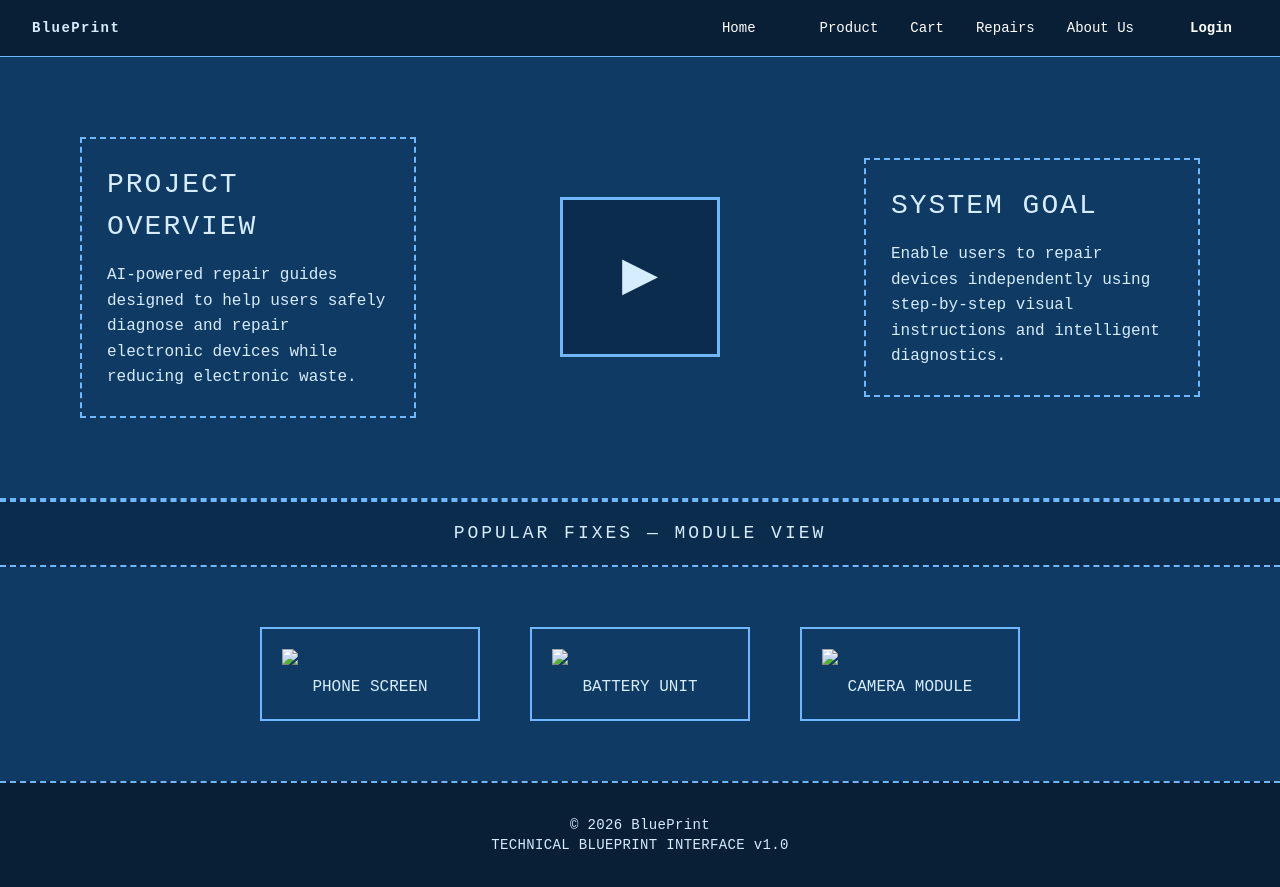
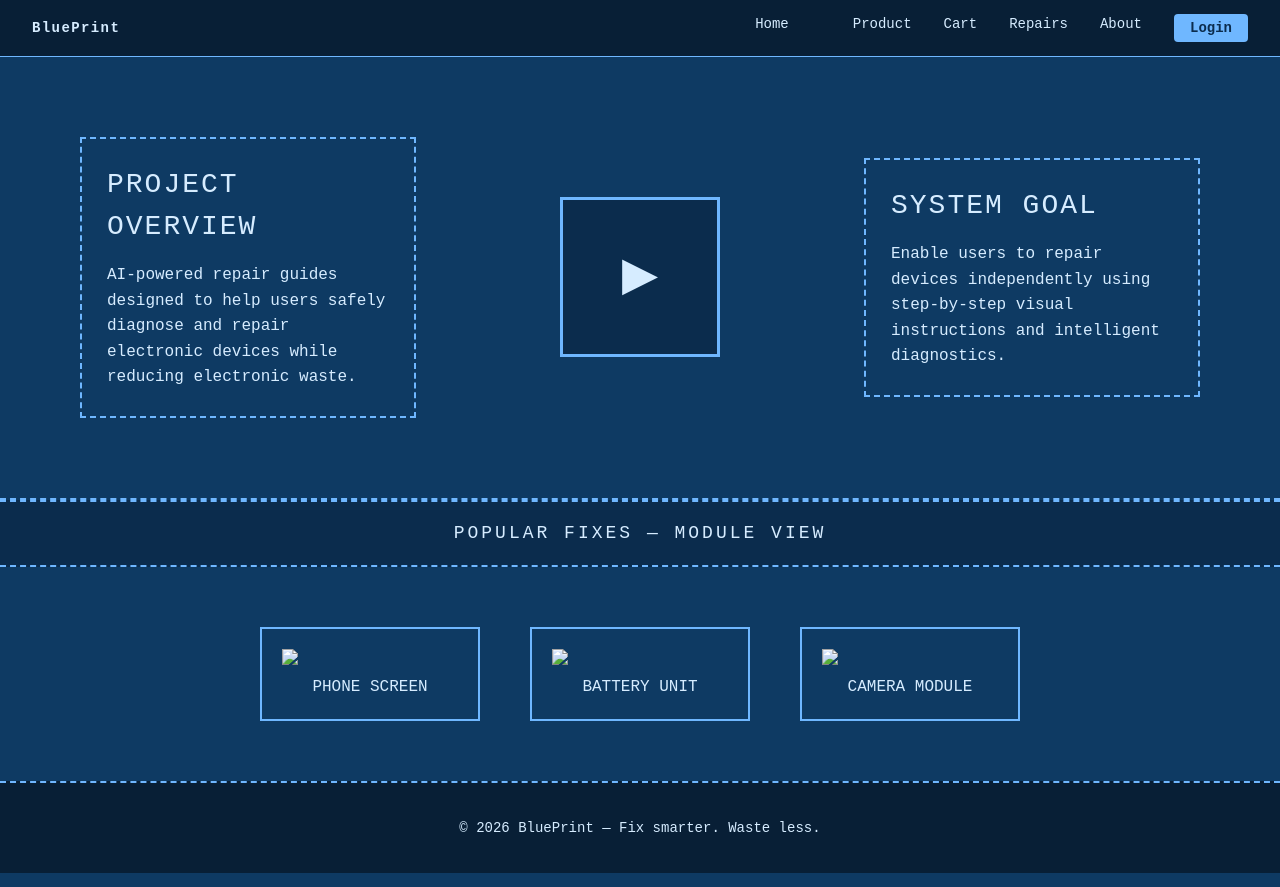
Before and after one commit to Brooklyn-STEAM/10053-Empowering-Self-Repair-of-Electronic-Devices-With-Artificial-Intelligence, a Flask app: page / in a window 1280 px wide. Run offline with Flask 3, Linux system fonts and the light colour scheme; some libraries are stand-ins or nearby versions.

Commit message:
About us + footer (#12)
* homepage and navbar

* added title

* title

* homepage+Navbar fixes

* hp fix and navbar

* Navbar

* navbar fixs

* About us page + footer added

* fixes

---------

Co-authored-by: Jayson Ramirez <jramierz@brooklynsteamcenter.or>

```diff
--- a/templates/components/navbar.html.jinja
+++ b/templates/components/navbar.html.jinja
@@ -8,54 +8,18 @@
       </div>
 
       <!-- Links -->
-      <div class="flex space-x-8 text-sm items-center">
-        <a href="/" class="relative text-white hover:text-[#6fb7ff] transition-all duration-300">
-          Home
-          <span class="absolute left-0 -bottom-1 w-0 h-0.5 bg-[#6fb7ff] transition-all duration-300 group-hover:w-full"></span>
+      <div class="flex space-x-8 text-sm">
+        <a href="/" class="hover:text-[#6fb7ff] transition">Home</a>
+        <a href="/browse" class="hover:text-[#6fb7ff] transition">Product</a>
+        <a href="/cart" class="hover:text-[#6fb7ff] transition">Cart</a>
+        <a href="/repairs" class="hover:text-[#6fb7ff] transition">Repairs</a>
+        <a href="/about_us" class="hover:text-[#6fb7ff] transition">About</a>
+
+
+        <a href="/login"
+           class="bg-[#6fb7ff] text-[#0b2c4d] px-4 py-1 rounded font-semibold hover:opacity-90 transition">
+          Login
         </a>
-        <a href="/browse" class="relative text-white hover:text-[#6fb7ff] transition-all duration-300">
-          Product
-          <span class="absolute left-0 -bottom-1 w-0 h-0.5 bg-[#6fb7ff] transition-all duration-300 group-hover:w-full"></span>
-        </a>
-        <a href="/cart" class="relative text-white hover:text-[#6fb7ff] transition-all duration-300">
-          Cart
-          <span class="absolute left-0 -bottom-1 w-0 h-0.5 bg-[#6fb7ff] transition-all duration-300 group-hover:w-full"></span>
-        </a>
-        <a href="/repairs" class="relative text-white hover:text-[#6fb7ff] transition-all duration-300">
-          Repairs
-          <span class="absolute left-0 -bottom-1 w-0 h-0.5 bg-[#6fb7ff] transition-all duration-300 group-hover:w-full"></span>
-        </a>
-        <a href="/about" class="relative text-white hover:text-[#6fb7ff] transition-all duration-300">
-          About Us
-          <span class="absolute left-0 -bottom-1 w-0 h-0.5 bg-[#6fb7ff] transition-all duration-300 group-hover:w-full"></span>
-        </a>
-
-        <!-- Login Button -->
-
-            <div class="flex items-center">
-                <div class="flex space-x-300">
-                    {% if  not current_user.is_authenticated %}
-                    <div class="">
-                        <a href="/login"
-                            class="block text-md px-4 py-2 rounded text-white ml-2 font-bold hover:text-white mt-4 hover:bg-blue-700 lg:mt-0">Login
-                            </a>
-                    </div>
-                    {% else %}
-                        <div class="flex space-x-2 items-center">
-                            {% if  not current_user.is_authenticated %}
-                                <span id="greeting" class=""> Hi, {{current_user.name}} <br> </span>
-                            {%endif%}
-                        <div class="block text-md px-4 py-2 rounded text-blue-700 ml-2 font-bold hover:text-white mt-4 hover:bg-blue-700 lg:mt-0">
-                                <a href="/logout" class="bg-[#6fb7ff] text-[#0b2c4d] px-4 py-1 rounded font-semibold hover:shadow-[0_0_15px_#6fb7ff] transition-all duration-300">
-                                        Logout
-                                </a>
-                        </div>
-                        </div>
-
-                    {% endif %}
-                </div>
-            </div>
-
       </div>
 
     </div>
--- a/templates/homepage.html.jinja
+++ b/templates/homepage.html.jinja
@@ -137,11 +137,10 @@
 </div>
 
 
+
+
 <!-- FOOTER -->
-<footer class="bg-[#081f36] border-t-2 border-dashed border-[#6fb7ff] p-8 text-center text-sm tracking-wide">
-    © 2026 BluePrint <br>
-    TECHNICAL BLUEPRINT INTERFACE v1.0
-</footer>
+{% include "components/footer.html.jinja" %}
 
 </body>
 </html>
```
